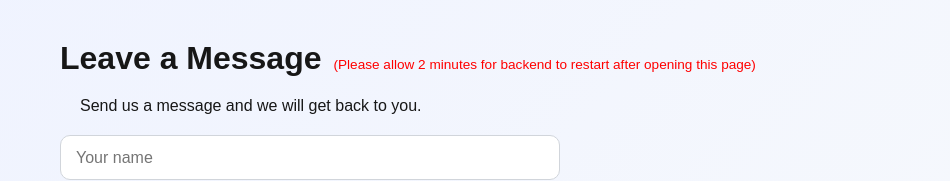
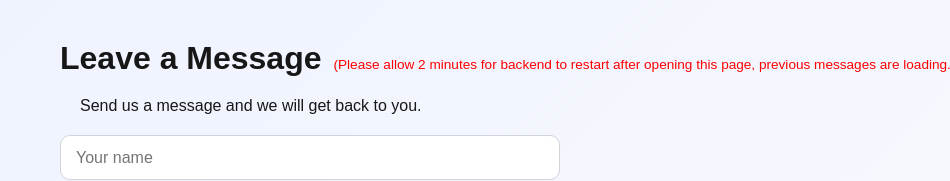
Before and after one commit to kru1026/Intro2nd, a Next.js app in the folder my-next-app/: page /messageForm in a window 1280 px wide. Shown: the top 181 px of the page, without its empty margins (330-1280 px from the left). Built offline with nearby package versions, Linux system fonts and the light colour scheme; no server answers.

Commit message:
Aug 08, 2:18pm

```diff
--- a/my-next-app/pages/messageForm.js
+++ b/my-next-app/pages/messageForm.js
@@ -72,7 +72,7 @@ export default function MessagesPage() {
     <form className={styles.form} onSubmit={sendMessage}>
       <div className={styles.titleRow}>
         <h1 className={styles.title}>Leave a Message</h1>
-        <p style={{color:"red"}}>(Please allow 2 minutes for backend to restart after opening this page)</p>
+        <p style={{color:"red"}}>(Please allow 2 minutes for backend to restart after opening this page, previous messages are loading...)</p>
       </div>
 
       <p className={styles.subtitle}>
```
